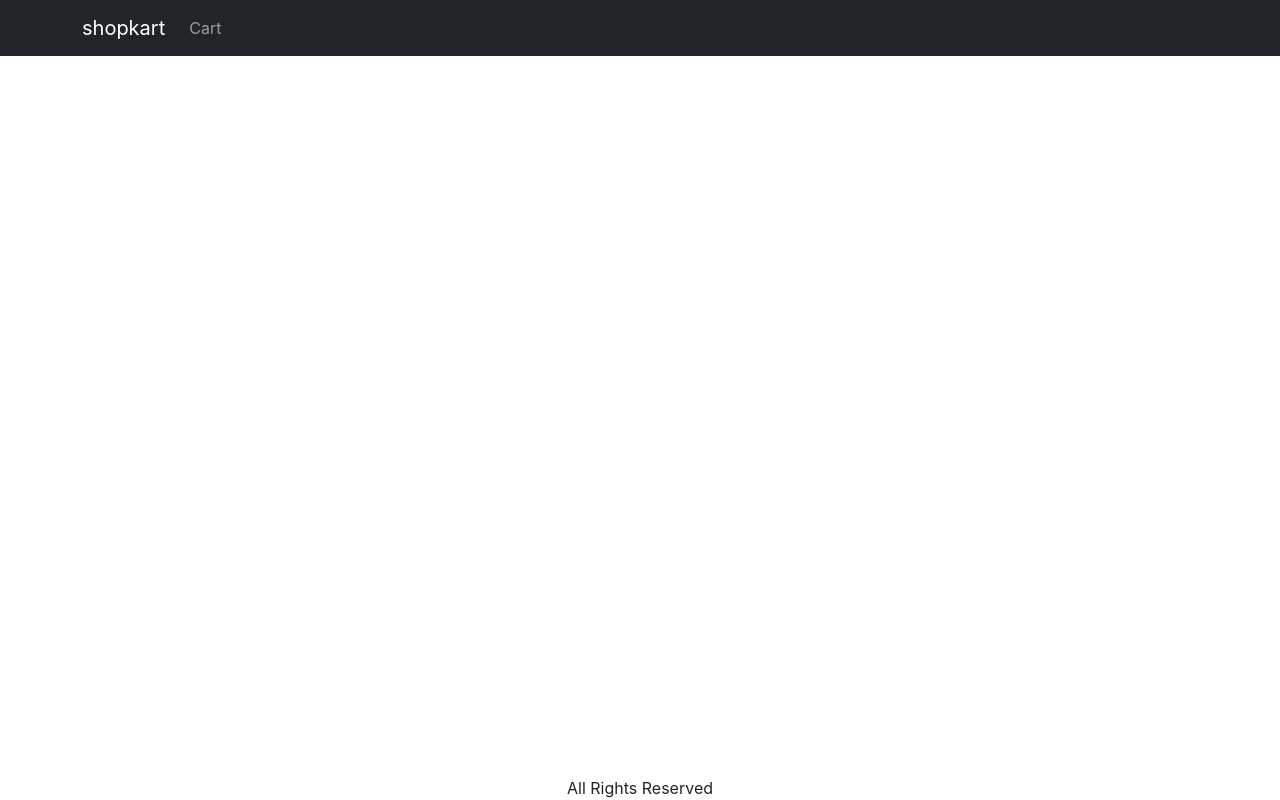
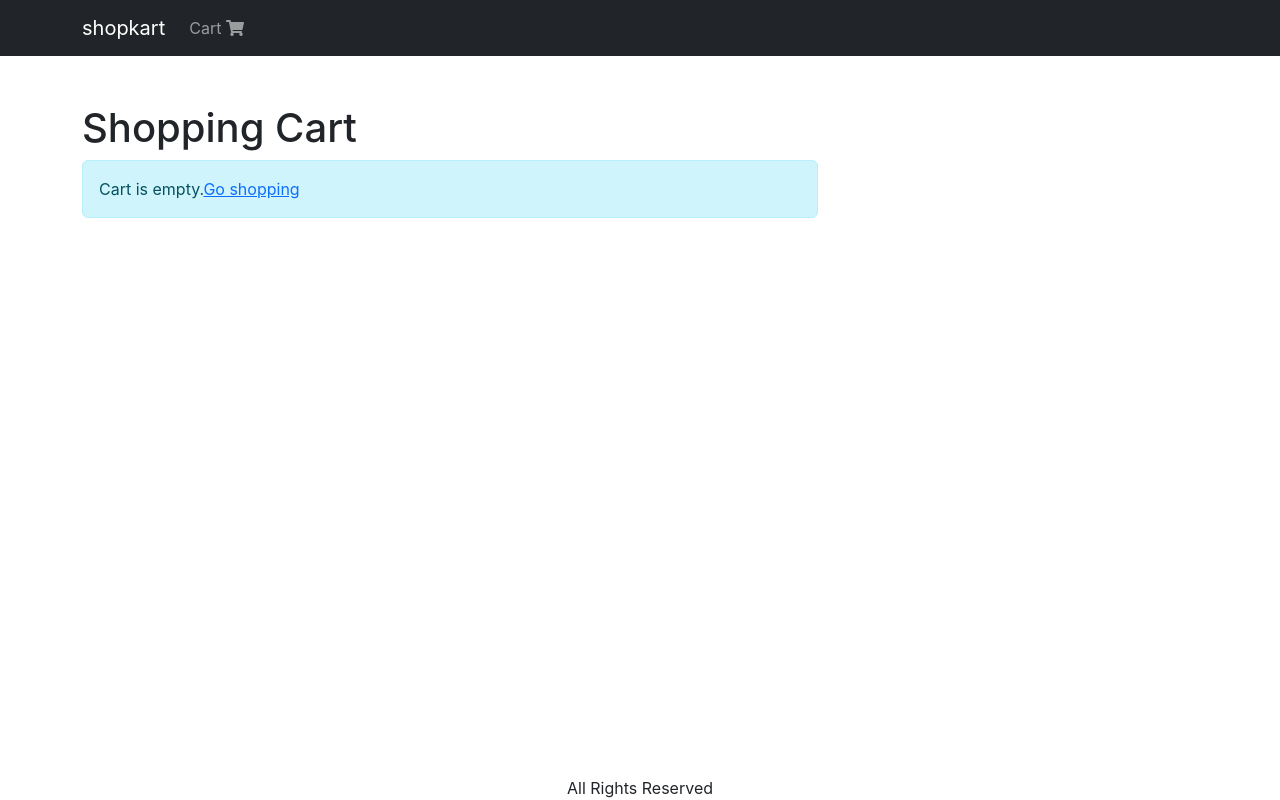
Before and after one commit to TheGuyTheClasher/shop-kart, a React (Create React App) app in the folder shop-kart-frontend/: page /cart in a window 1280 px wide. Built offline with nearby package versions, Linux system fonts and the light colour scheme.

Commit message:
added new route & screen for cartItems

```diff
--- a/shop-kart-frontend/src/App.js
+++ b/shop-kart-frontend/src/App.js
@@ -8,6 +8,7 @@
 import Badge from 'react-bootstrap/esm/Badge';
 import { useContext } from 'react'
 import { Store } from './Store';
+import CartScreen from './screens/CartScreen';
 
 function App() {
   const { state } = useContext(Store)
@@ -25,8 +26,8 @@
               </LinkContainer>
               <Nav className="me-auto">
                 <Link to="/cart" className="nav-link">
-                  Cart {
-                    cart.cartItems.length > 0 && (<Badge pill bg="danger">{cart.cartItems.reduce((acc, currentItem) => acc + currentItem.quantity, 0)}</Badge>)
+                  Cart <i className="fas fa-shopping-cart"></i>{
+                    cart.cartItems.length > 0 && (<Badge className='cart-pill' pill bg="danger">{cart.cartItems.reduce((acc, currentItem) => acc + currentItem.quantity, 0)}</Badge>)
                   }
                 </Link>
               </Nav>
@@ -38,6 +39,7 @@
             <Routes>
               <Route path='/product/:slug' element={<ProductScreen />} />
               <Route path="/" element={<HomeScreen />} />
+              <Route path="/cart" element={<CartScreen />} />
             </Routes>
           </Container>
         </main>
--- a/shop-kart-frontend/src/index.css
+++ b/shop-kart-frontend/src/index.css
@@ -55,3 +55,17 @@
 .img-large {
   max-width: 100%;
 }
+
+.img-thumbnail {
+  height: 80px;
+}
+
+.nav-link {
+  position: relative;
+}
+
+.cart-pill {
+  position: absolute;
+  right: -15px;
+  bottom: 20px;
+}
--- /dev/null
+++ b/shop-kart-frontend/src/screens/CartScreen.js
@@ -0,0 +1,85 @@
+import { useContext } from 'react'
+import { Store } from '../Store'
+import { Helmet } from 'react-helmet-async'
+import Row from 'react-bootstrap/Row'
+import Col from 'react-bootstrap/Col'
+import MessageBox from '../components/MessageBox'
+import ListGroup from 'react-bootstrap/ListGroup'
+import Button from 'react-bootstrap/Button'
+import Card from 'react-bootstrap/Card'
+import { Link } from 'react-router-dom'
+
+
+const CartScreen = () => {
+    const { state, dispatch: ctxDispatch } = useContext(Store);
+    const { cart: { cartItems } } = state
+    return (
+        <div>
+            <Helmet>
+                <title>Shopping Cart</title>
+            </Helmet>
+            <h1>Shopping Cart</h1>
+            <Row>
+                <Col md={8}>
+                    {cartItems.length === 0 ? (
+                        <MessageBox>
+                            Cart is empty.<Link to="/">Go shopping</Link>
+                        </MessageBox>
+                    ) : (
+                        <ListGroup>
+                            {cartItems.map((item) => (
+                                <ListGroup.Item key={item._id}>
+                                    <Row className='align-items-center'>
+                                        <Col md={4}>
+                                            <img src={item.image} alt={item.name} className="img-fluid rounded img-thumbnail" />{' '}
+                                            <Link to={`/product/${item.slug}`}>{item.name}</Link>
+                                        </Col>
+                                        <Col md={3}>
+                                            <Button variant='light' disabled={item.quantity === 1}><i className='fas fa-minus-circle'></i></Button>{' '}
+                                            <span>{item.quantity}</span>{' '}
+                                            <Button variant='light' disabled={item.quantity > item.countInStock}><i className='fas fa-plus-circle'></i></Button>
+                                        </Col>
+                                        <Col md={3}>₹{item.price}</Col>
+                                        <Col md={2}>
+                                            <Button variant="light">
+                                                <i className='fas fa-trash'></i>
+                                            </Button>
+                                        </Col>
+                                    </Row>
+                                </ListGroup.Item>
+                            ))}
+                        </ListGroup>
+                    )}
+                </Col>
+                <Col md={4}>
+                    {cartItems.length > 0 &&
+                        <Card>
+                            <Card.Body>
+                                <ListGroup variant="flush">
+                                    <ListGroup.Item>
+                                        <h3>
+                                            Subtotal of {cartItems.reduce((acc, curValue) => acc + curValue.quantity, 0)} {' '}items :
+
+                                        </h3>
+                                        <h3>
+                                            ₹
+                                            {cartItems.reduce((acc, curValue) => acc + curValue.price * curValue.quantity, 0)}
+                                        </h3>
+                                    </ListGroup.Item>
+                                    <ListGroup.Item>
+                                        <div className="d-grid">
+                                            <Button type="button">
+                                                Proceed to checkout
+                                            </Button>
+                                        </div>
+                                    </ListGroup.Item>
+                                </ListGroup>
+                            </Card.Body>
+                        </Card>}
+                </Col>
+            </Row>
+        </div>
+    );
+}
+
+export default CartScreen;
--- a/shop-kart-frontend/src/screens/ProductScreen.js
+++ b/shop-kart-frontend/src/screens/ProductScreen.js
@@ -1,6 +1,6 @@
 import axios from 'axios'
 import { useContext, useEffect, useReducer } from 'react'
-import { useParams } from 'react-router-dom'
+import { useNavigate, useParams } from 'react-router-dom'
 import Row from 'react-bootstrap/Row'
 import Col from 'react-bootstrap/Col'
 import ListGroup from 'react-bootstrap/ListGroup'
@@ -29,6 +29,7 @@
 }
 
 function ProductScreen() {
+    const navigate = useNavigate()
     const { slug } = useParams()
     const [{ product, loading, error }, dispatch] = useReducer(reducer, {
         product: [],
@@ -68,6 +69,7 @@
             return;
         }
         ctxDispatch({ type: 'CART_ADD_ITEM', payload: { ...product, quantity } })
+        navigate('/cart')
     }
 
     // CONTEXT USE ENDS
```
Also changed, not shown: 1 other file (tests, documents, lock files or other folders).
